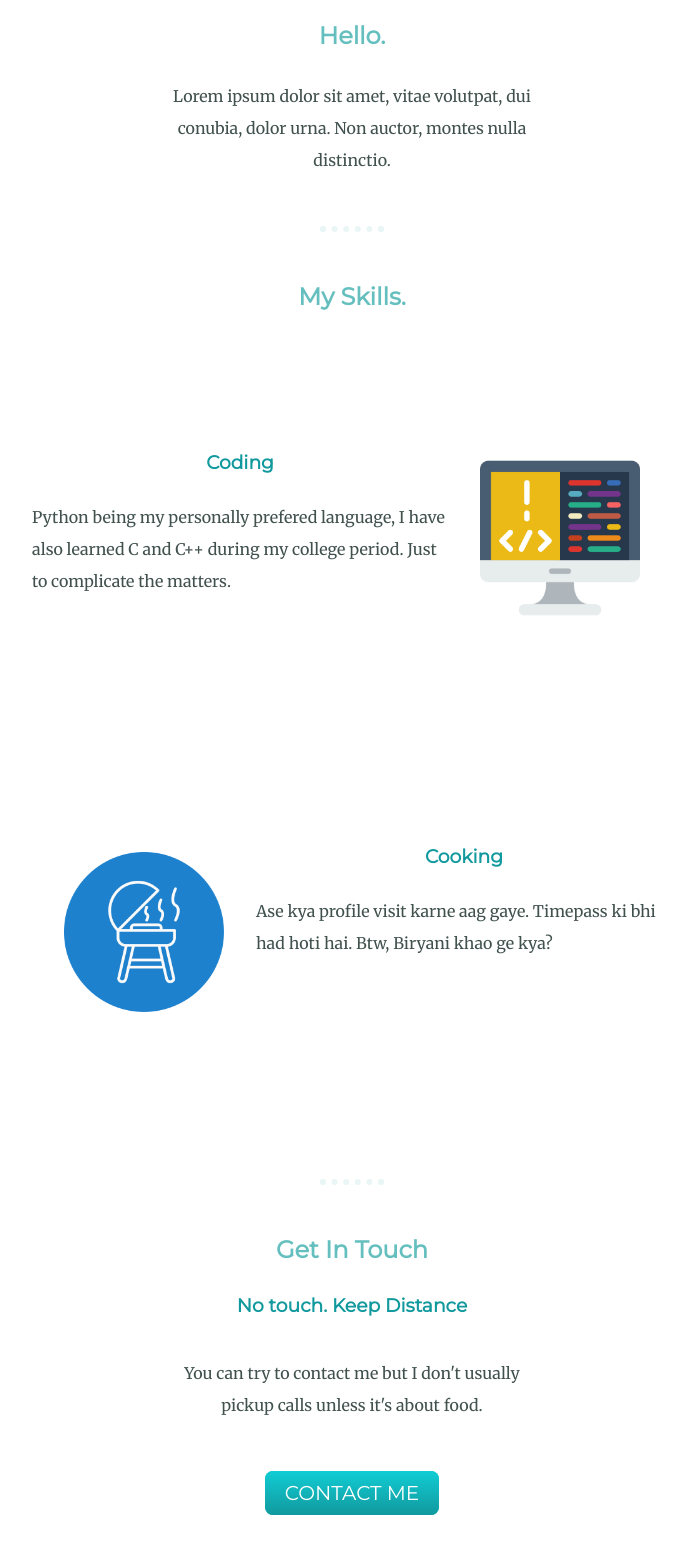
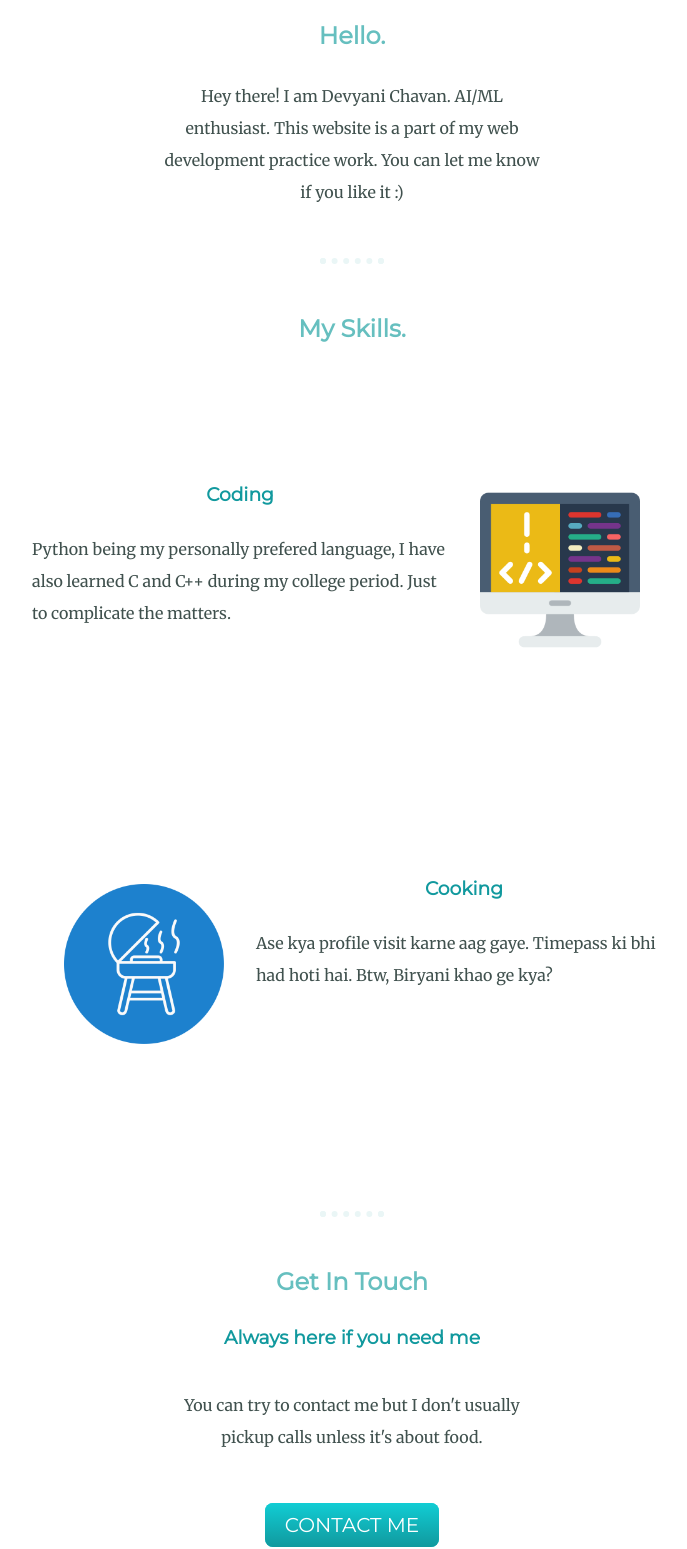
Before and after one commit to devyanic11/Personal-Website, a plain HTML site: page index.html in a window 1280 px wide. Shown: the part 960-2509 px from the top of the page, without its empty margins (288-975 px from the left). Drawn offline with Linux system fonts and the light colour scheme.

Commit message:
Update index.html

```diff
--- a/index.html
+++ b/index.html
@@ -25,7 +25,7 @@
         <div class="profile">
             <img src="1669612997848-modified.png" alt="Devyani's image" height="150">
             <h2>Hello.</h2>
-            <p class="intro">Lorem ipsum dolor sit amet, vitae volutpat, dui conubia, dolor urna. Non auctor, montes nulla distinctio.</p>
+            <p class="intro">Hey there! I am Devyani Chavan. AI/ML enthusiast. This website is a part of my web development practice work. You can let me know if you like it :)</p>
         </div>
         <hr>
         <div class="skills">
@@ -44,7 +44,7 @@
         <hr>
         <div class="contact-me">
             <h2>Get In Touch</h2>
-            <h3>No touch. Keep Distance</h3>
+            <h3>Always here if you need me</h3>
             <p class="cont-message">You can try to contact me but I don't usually pickup calls unless it's about food.</p>
             <a class="btn" href="mailto:devyanichavan110@email.com">CONTACT ME</a>
         </div>
```
